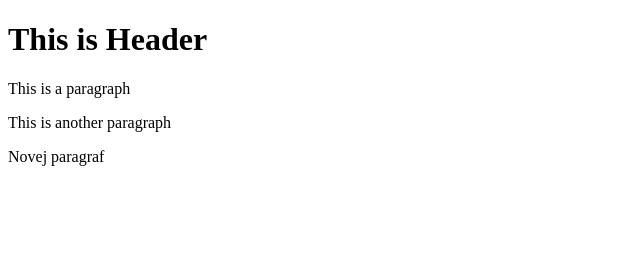
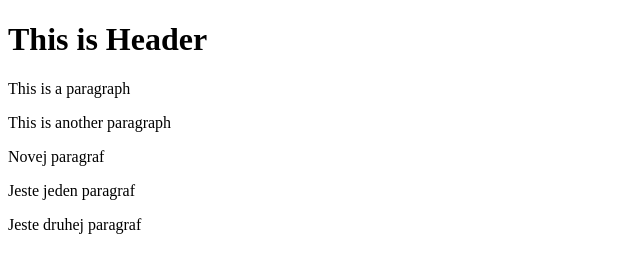
Before and after one commit to Hel5Sou/git-test, a website: page index.html in a window 1280 px wide. Shown: the whole page, without its empty margins (0-640 px from the left). Drawn offline with Linux system fonts and the light colour scheme.

Commit message:
Two new paragraphs

```diff
--- a/index.html
+++ b/index.html
@@ -10,5 +10,7 @@
     <p>This is a paragraph</p>
     <p>This is another paragraph</p>
     <p>Novej paragraf</p>
+    <p>Jeste jeden paragraf</p>
+    <p>Jeste druhej paragraf</p>
   </body>
 </html>
```
